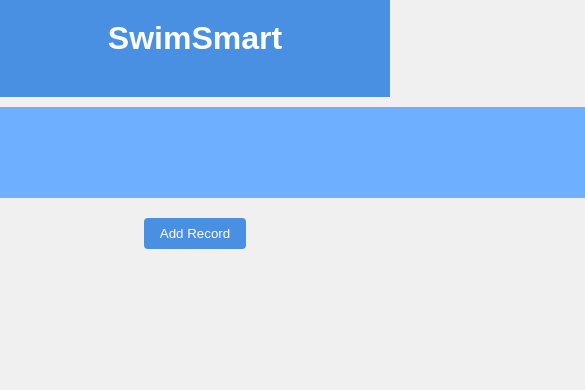
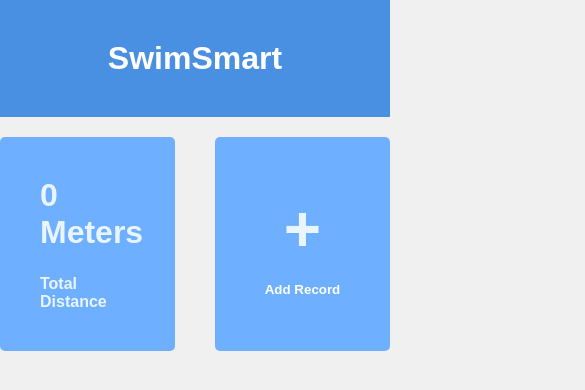
Before and after one commit to Wex-Zhang/DECO2017_final, a website: page public/index.html in a window 390 px wide. Shown: the top 390 px of the page, 585 px wide, since content can reach past the window. Drawn offline with Linux system fonts and the light colour scheme.

Commit message:
change totoal distance display and add record css

```diff
--- a/public/index.html
+++ b/public/index.html
@@ -11,8 +11,13 @@
     <link rel="stylesheet" type="text/css" href="style.css">
 </head>
 <body>
-    <div id="totalDistanceDisplay"></div>
-    <button onclick="showInputBox('addSwimRecord')">Add Record</button>
+    <div id="sumAndAdd">
+        <div id="totalDistanceDisplay"></div>
+        <button id="addNewButton" onclick="showInputBox('addSwimRecord')">
+            <h1>+</h1>
+            <h4>Add Record</h4>
+        </button>
+    </div>
 
     <div id="swimCardContainer"></div>
 
@@ -22,7 +27,7 @@
             <input id="duration" type="number"><br>
             <label>Distance（Meter）：</label>
             <input id="distance" type="number"><br>
-            <button onclick="addSwim()">Record</button>
+            <button class="normalButton" onclick="addSwim()">Record</button>
         </div>
     </div>
 
--- a/public/script.js
+++ b/public/script.js
@@ -41,7 +41,7 @@ function displaySwimEntry(entry, index) {
             <h4>Swim Distance</h4>
             <h1>${entry.distance} Meter</h1>
         </div>
-        <button onclick="deleteSwim(${index})">Delete</button>
+        <button class="normalButton" onclick="deleteSwim(${index})">Delete</button>
     `;
     cardContainer.appendChild(card);
 }
--- a/public/style.css
+++ b/public/style.css
@@ -23,7 +23,7 @@ body {
 
 #myHeader h1 {
     color: #ffffff;
-    margin-bottom: 20px;
+    margin: 20px;
 }
 
 .recordInputBox {
@@ -55,7 +55,7 @@ body {
     align-items: center;
 }
 
-button {
+.normalButton{
     background-color: #4a90e2;
     color: #ffffff;
     border: none;
@@ -64,7 +64,8 @@ button {
     margin: 10px;
     cursor: pointer;
 }
-button:hover {
+
+.normalButton:hover {
     background-color: #2e6da4;
 }
 
@@ -80,25 +81,54 @@ input, select {
     margin: 5px 0;
 }
 
+#sumAndAdd{
+    /* border: 1px solid #888; */
+    width: 920px;
+    margin-top: 20px;
+    margin-bottom: 10px;
+    display: flex;
+}
 
 #totalDistanceDisplay{
     border-radius: 5px;
-    padding: 10px;
-    margin: 10px;
-    width: 920px;
+    padding: 40px;
+
+    width: 40%;
+    flex-grow: 1;
     background-color: #6eafff;
+
 }
 
 #totalDistanceDisplay h1{
     color: #e9f5ff;
     font-size: 2rem;
-    margin-bottom: 0.5rem;
+    margin-bottom: 1.5rem;
 }
 
 #totalDistanceDisplay h4{
     color: #e9f5ff;
     font-size: 1rem;
-    margin-bottom: 0.5rem;
+}
+
+#addNewButton{
+    border-radius: 5px;
+    padding: 40px;
+    border: none;
+    margin-left: 40px;
+    color: #ffffff;
+    width: 40%;
+    flex-grow: 1;
+    background-color: #6eafff;
+    cursor: pointer;
+}
+#addNewButton:hover {
+    background-color: #2a80ca;
+}
+
+#addNewButton h1{
+    color: #e9f5ff;
+    font-size: 4rem;
+    margin-bottom: 1rem;
 }
 
 .card {
@@ -131,10 +161,31 @@ input, select {
     .card {
         width: 80%;
     }
+
+
+    #sumAndAdd{
+        width: 80%;
+    }
 }
 
 @media screen and (max-width: 600px) {
     .card {
         width: 100%;
     }
+
+    .card h1 {
+        color: #e9f5ff;
+        font-size: 1.5rem;
+
+    }
+    .card h4 {
+        color: #e9f5ff;
+        font-size: 0.5rem;
+        margin-bottom: 1rem;
+    }
+
+
+    #sumAndAdd{
+        width: 100%;
+    }
 }
```
